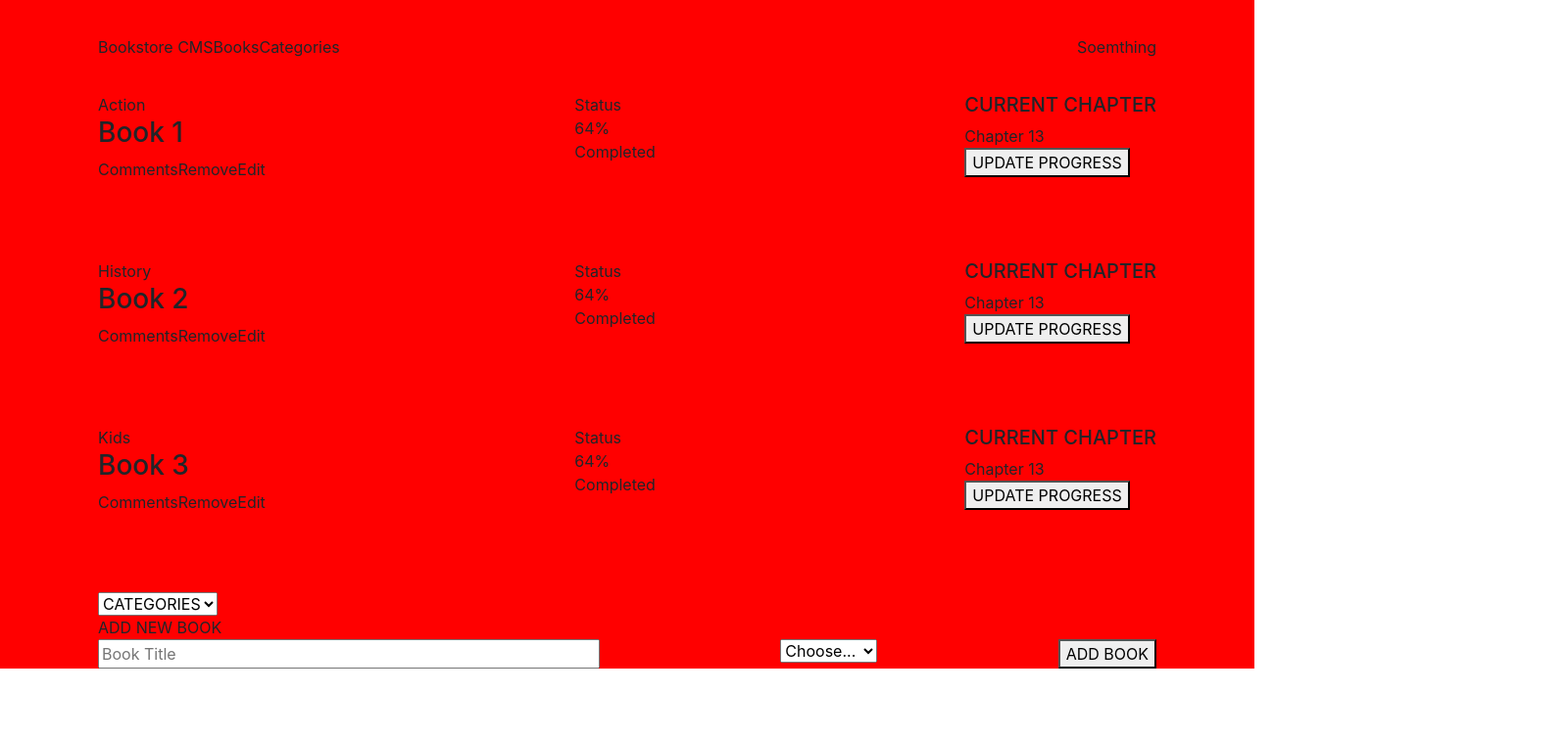
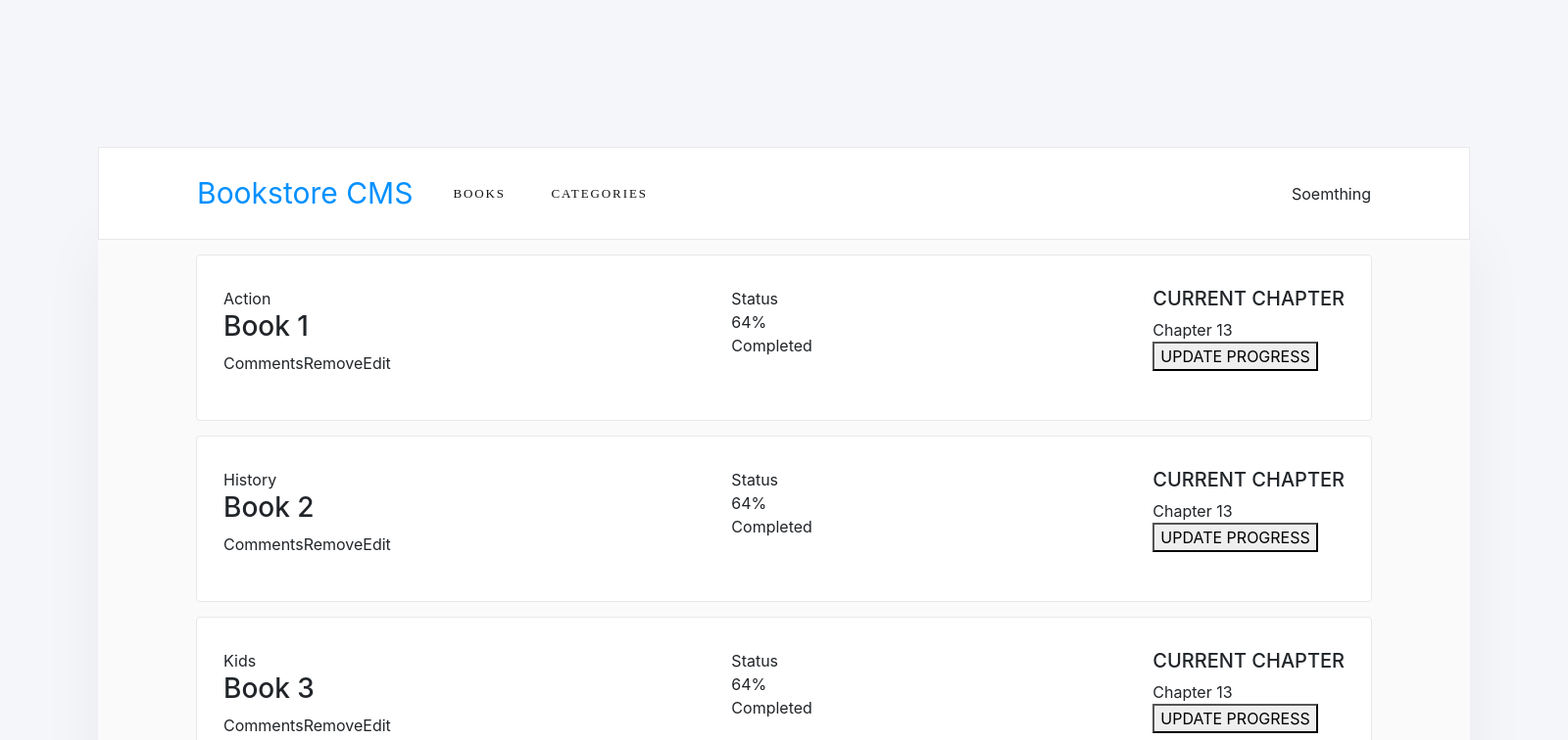
Before and after one commit to edwinmoradian90/bookstore-cms, a React (Create React App) app: page / in a window 1280 px wide. Shown: the top 756 px of the page at 98% size, 1600 px wide, since content can reach past the window. Built offline with nearby package versions, Linux system fonts and the light colour scheme.

Commit message:
css update

```diff
--- a/src/components/App.js
+++ b/src/components/App.js
@@ -5,10 +5,12 @@ import Navbar from './Navbar';
 
 function App() {
   return (
-    <div className="app appContainer">
+    <div className="appContainer">
       <Navbar />
-      <BooksList />
-      <BooksForm />
+      <div className="app ">
+        <BooksList />
+        <BooksForm />
+      </div>
     </div>
   );
 }
--- a/src/components/Navbar.js
+++ b/src/components/Navbar.js
@@ -4,8 +4,8 @@ const Navbar = () => (
   <div className="navbar">
     <ul className="navbarLeft">
       <li className="navbarTitle">Bookstore CMS</li>
-      <li className="booksTab">Books</li>
-      <li className="categoriesTab">Categories</li>
+      <li className="booksTab">BOOKS</li>
+      <li className="categoriesTab">CATEGORIES</li>
     </ul>
     <ul className="navbarRight">
       <li className="accountIcon">Soemthing</li>
--- a/src/containers/BooksList.js
+++ b/src/containers/BooksList.js
@@ -22,15 +22,13 @@ const BooksList = () => {
   return (
     <div className="booksTable">
       {books.map((book, index) => (
-        <>
-          <div key={`${book} book`} className={book}>
+        <div key={`${book.title} book`} className={book.title}>
           <Book
             book={book}
             handleRemoveBook={handleRemoveBook}
             index={index}
           />
         </div>
-        </>
       ))}
       <div className="categoryFilter">
         <CategoryFilter handleFilterChange={e => handleFilterChange(e.target.value)} />
--- a/src/index.css
+++ b/src/index.css
@@ -6,14 +6,31 @@ ul {
   padding: 0;
 }
 
+:root {
+  --blackThree: #121212;
+  --blue: #0290ff;
+  --darkerWhite: #fafafa;
+  --lightBlue: #4386bf;
+  --lightGrey: #e8e8e8;
+  --paleGrey: #f5f6fa;
+  --white: #ffffff;
+}
+
 .appContainer {
-  background: red;
+  background: var(--paleGrey);
   display: flex;
-  flex-direction: column;
-  height: auto;
-  justify-content: center;
-  padding: 0 100px 0 100px;
-  width: 100%;
+  flex-direction:column;
+  height: 1434px;
+  align-items: center;
+  padding-top: 150px;
+  margin: 0 auto;
+  width: 1600px;
+}
+
+.app {
+  background: var(--darkerWhite);
+  box-shadow: 0 0 60px 0 rgba(0, 0, 0, 0.05);
+  width: 1400px;
 }
 
 /*
@@ -21,14 +38,18 @@ ul {
 */
 
 .navbar {
+  background: var(--white);
+  border: solid 1px var(--lightGrey);
   display: flex;
   height: 95px;
   margin: 0;
-  padding: 0;
-  width: 100%;
+  padding: 0 100px 0 100px;
+  width: 1400px;
 }
 
 .navbarLeft {
+  align-items: center;
+  color: var(--blackThree);
   display: flex;
   list-style: none;
 }
@@ -37,14 +58,53 @@ ul {
   list-style: none;
 }
 
+.navbarTitle {
+  color: var(--blue);
+  font-size: 30px;
+  margin-right: 41px;
+}
+
+.booksTab {
+  width: 59px;
+  height: 16px;
+  font-family: Montserrat;
+  font-size: 13px;
+  font-weight: normal;
+  font-stretch: normal;
+  font-style: normal;
+  line-height: normal;
+  letter-spacing: 1.9px;
+  margin-right: 41px;
+  color: var(--blackThree);
+}
+
+.categoriesTab {
+  color: var(--blackThree);
+  font-family: Montserrat;
+  font-size: 13px;
+  font-weight: normal;
+  font-stretch: normal;
+  font-style: normal;
+  height: 16px;
+  line-height: normal;
+  letter-spacing: 1.9px;
+  width: 59px;
+}
+
 /*
 LESSON PANEL
 */
 
 .lessonPanel {
+  background-color: var(--white);
+  border-radius: 4px;
+  border: solid 1px var(--lightGrey);
   display: flex;
   height: 170px;
+  padding: 32px 27px;
+  margin: 15px auto;
   justify-content: space-between;
+  width: 1200px;
 }
 
 .bookOptions {
```
Lines whose indentation alone changed are shown as unchanged.
